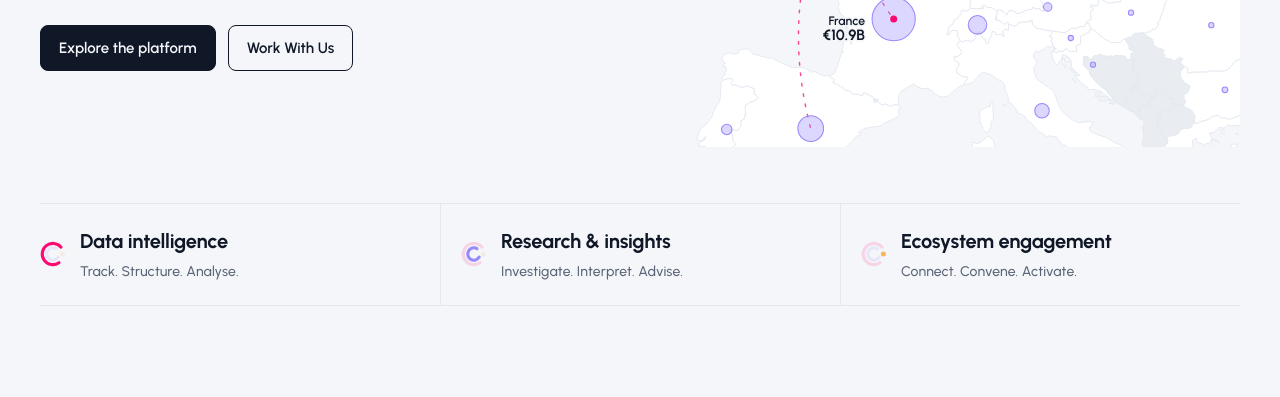
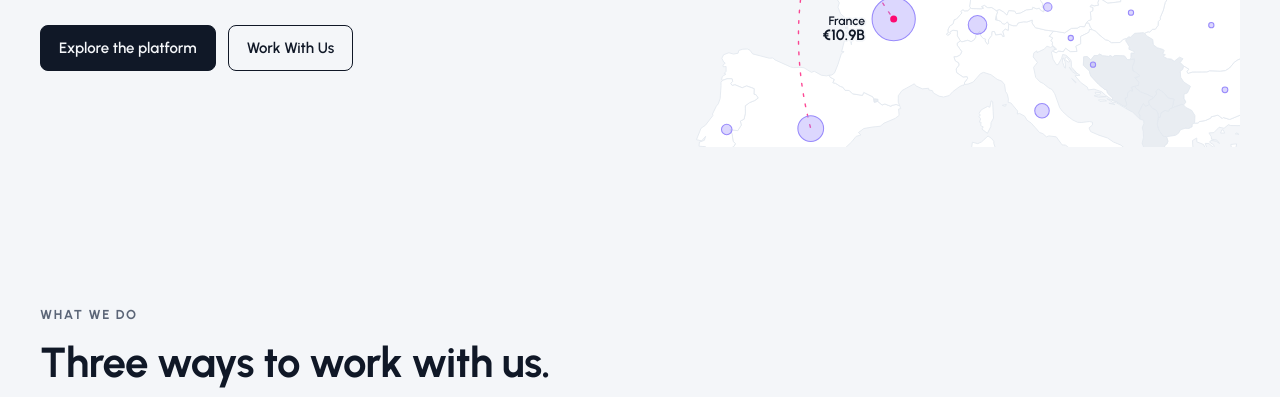
Before and after one commit to azizainoubli-cloud/eurotech-signal, a plain HTML site: page site/index.html in a window 1280 px wide. Shown: the part 550-947 px from the top of the page. Drawn offline with Linux system fonts and the light colour scheme.

Commit message:
Home: remove the business-line strip under the hero
The three cards right below it now carry the same three lines, with the
services listed. The hero keeps its bottom spacing.

Co-Authored-By: Claude Fable 5.1 <noreply@anthropic.com>
Claude-Session: https://claude.ai/code/session_01YLxZc2poePj86ZUm3wXLMR

```diff
--- a/scripts/build-site.mjs
+++ b/scripts/build-site.mjs
@@ -118,9 +118,6 @@ function homePage(ctx) {
       <div class="cta-row">${c.button(h.hero.primary, 'solid')}${c.button(h.hero.secondary, 'outline')}</div>
     </div>
     ${c.heroMap(d)}
-  </div>
-  <div class="wrap">
-    <ul class="verbs">${pillars.map((p) => `<li><a href="${p.href}">${c.pillarIcon(p.key, 28)}<span class="v-txt"><b>${esc(p.label)}</b><small>${esc(p.motto)}</small></span></a></li>`).join('')}</ul>
   </div>
 </section>
 <section class="section" id="pillars">
--- a/site/assets/site.css
+++ b/site/assets/site.css
@@ -93,7 +93,7 @@ body::before { content: ""; position: fixed; inset: 0 0 auto; height: env(safe-a
 }
 
 /* ---------- hero ---------- */
-.hero { padding-block: clamp(36px, 5vw, 64px) 0; }
+.hero { padding-block: clamp(36px, 5vw, 64px) clamp(32px, 5vw, 56px); }
 .hero-in { display: grid; grid-template-columns: minmax(0, 1.05fr) minmax(0, .95fr); gap: clamp(24px, 4vw, 56px); align-items: center; }
 .hero-text { display: grid; gap: 22px; justify-items: start; }
 .hero-text .eyebrow { margin: 0; }
--- a/site/index.html
+++ b/site/index.html
@@ -53,9 +53,6 @@
     <g><g class="lab" transform="translate(230.4 362.4)"><text class="n" text-anchor="end">UK</text><text class="v" y="17" text-anchor="end">€34.6B</text></g><g class="lab" transform="translate(494.3 456.3)"><text class="n" text-anchor="start">Germany</text><text class="v" y="17" text-anchor="start">€12.6B</text></g><g class="lab" transform="translate(293.7 560.8)"><text class="n" text-anchor="end">France</text><text class="v" y="17" text-anchor="end">€10.9B</text></g><g class="lab" transform="translate(559.3 206.7)"><text class="n" text-anchor="start">Sweden</text><text class="v" y="17" text-anchor="start">€5B</text></g><g class="lab" transform="translate(395.6 397.7)"><text class="n" text-anchor="start">Netherlands</text><text class="v" y="17" text-anchor="start">€4.6B</text></g></g>
   </svg>
 </figure>
-  </div>
-  <div class="wrap">
-    <ul class="verbs"><li><a href="platform.html"><svg class="sym" width="28" height="28" viewBox="0 0 100 100" aria-hidden="true"><g fill="none" stroke-linecap="round" stroke-width="11"><path stroke="#FD0A71" d="M75.1 25.6 A38 38 0 1 0 67.8 81.1"/><path class="off" stroke="#988AFB" d="M57.0 30.9 A22 22 0 1 0 65.1 61.0"/></g><circle class="off" fill="#F4B860" cx="80" cy="50" r="9"/></svg><span class="v-txt"><b>Data intelligence</b><small>Track. Structure. Analyse.</small></span></a></li><li><a href="research.html"><svg class="sym" width="28" height="28" viewBox="0 0 100 100" aria-hidden="true"><g fill="none" stroke-linecap="round" stroke-width="11"><path class="off" stroke="#FD0A71" d="M75.1 25.6 A38 38 0 1 0 67.8 81.1"/><path stroke="#988AFB" d="M57.0 30.9 A22 22 0 1 0 65.1 61.0"/></g><circle class="off" fill="#F4B860" cx="80" cy="50" r="9"/></svg><span class="v-txt"><b>Research &amp; insights</b><small>Investigate. Interpret. Advise.</small></span></a></li><li><a href="engagement.html"><svg class="sym" width="28" height="28" viewBox="0 0 100 100" aria-hidden="true"><g fill="none" stroke-linecap="round" stroke-width="11"><path class="off" stroke="#FD0A71" d="M75.1 25.6 A38 38 0 1 0 67.8 81.1"/><path class="off" stroke="#988AFB" d="M57.0 30.9 A22 22 0 1 0 65.1 61.0"/></g><circle fill="#F4B860" cx="80" cy="50" r="9"/></svg><span class="v-txt"><b>Ecosystem engagement</b><small>Connect. Convene. Activate.</small></span></a></li></ul>
   </div>
 </section>
 <section class="section" id="pillars">
```
